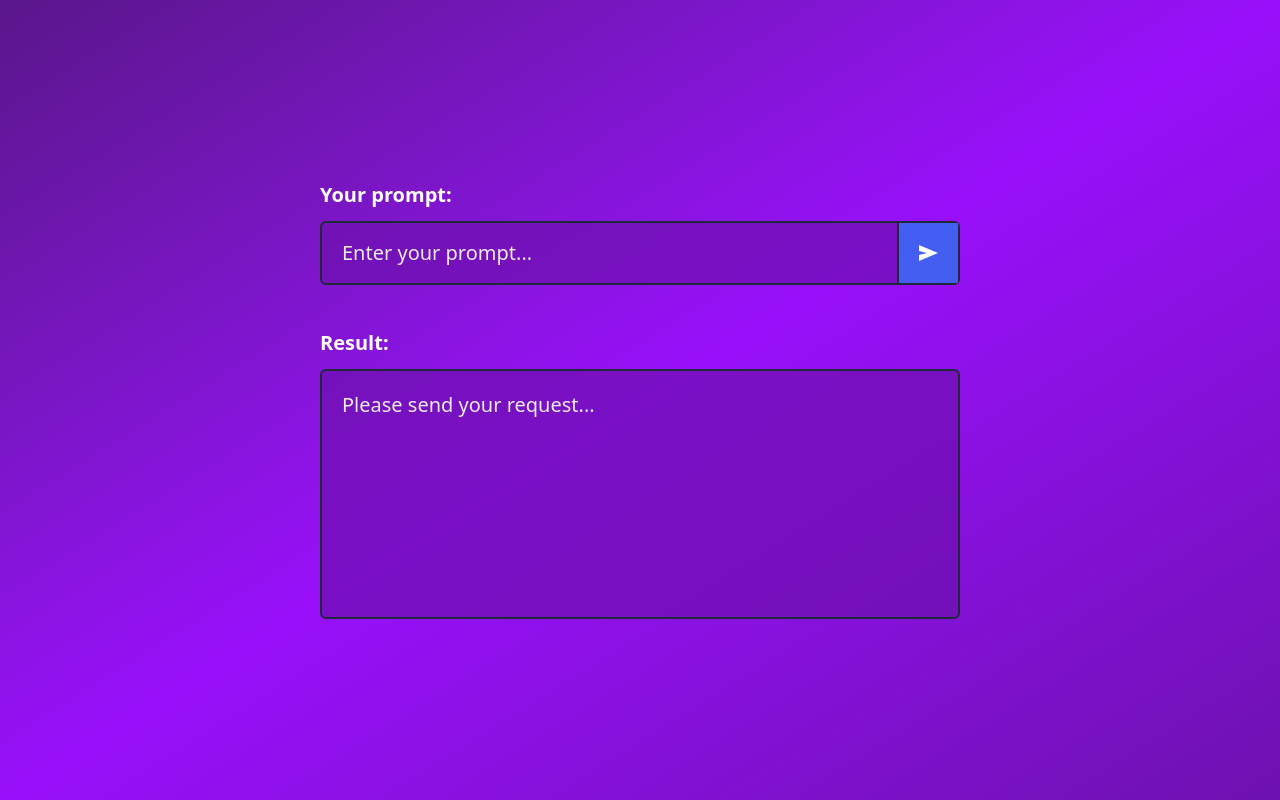
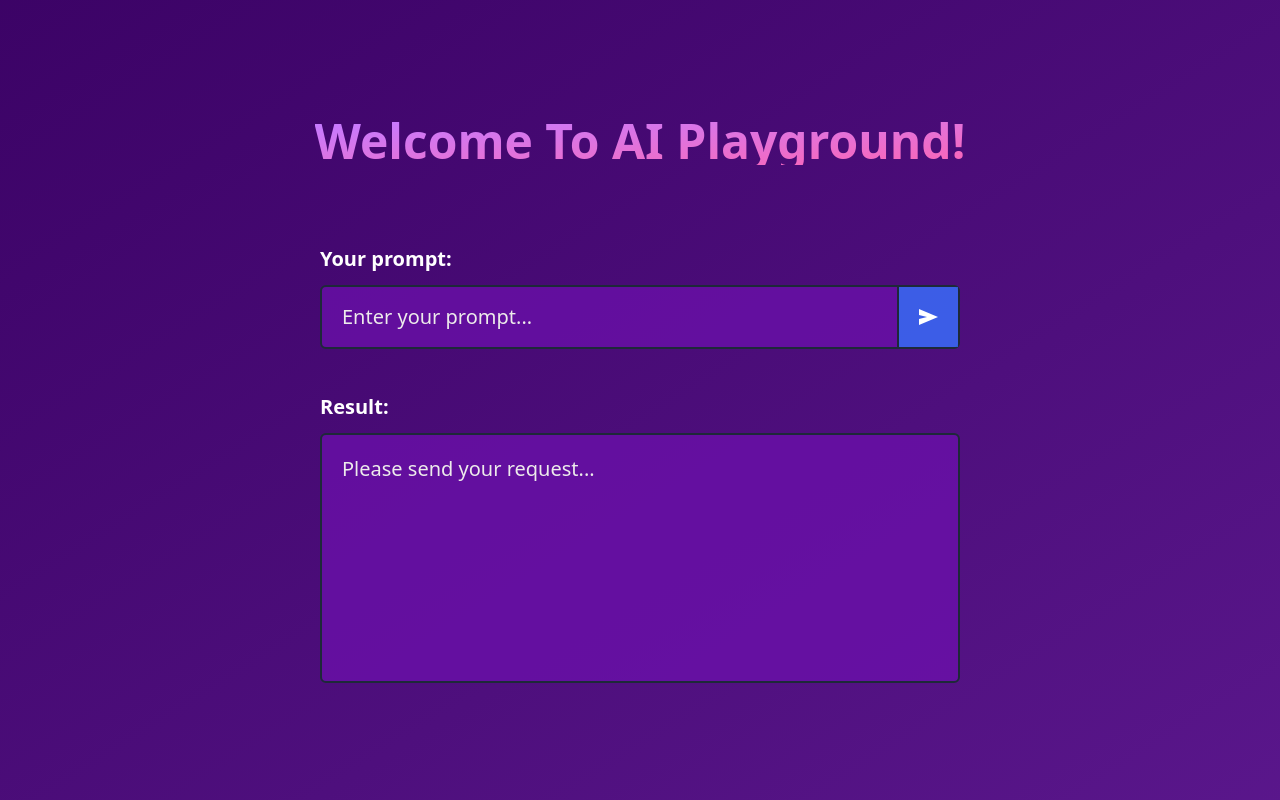
Before and after one commit to Riviets/ai-playground, a React (Vite) app: page / in a window 1280 px wide. Built offline with nearby package versions, Linux system fonts and the light colour scheme; no server answers; what @huggingface/inference would draw is missing.

Commit message:
Added Animated title

```diff
--- a/package.json
+++ b/package.json
@@ -10,10 +10,12 @@
     "preview": "vite preview"
   },
   "dependencies": {
+    "@gsap/react": "^2.1.2",
     "@hookform/resolvers": "^5.1.1",
     "@huggingface/inference": "^4.0.2",
     "@tailwindcss/vite": "^4.1.8",
     "form": "^0.2.5",
+    "gsap": "^3.13.0",
     "react": "^19.1.0",
     "react-dom": "^19.1.0",
     "react-hook-form": "^7.57.0",
--- a/src/App.jsx
+++ b/src/App.jsx
@@ -1,9 +1,15 @@
 import ChatPromptBox from "./components/ChatPromptBox";
+import AnimatedTitle from "./components/AnimatedTitle";
 
 function App() {
   return (
-    <div className="bg-gradient-to-br from-purple-900 via-purple-600 to-purple-800">
-      <ChatPromptBox />
+    <div className="bg-gradient-to-br from-purple-950 to-purple-900">
+      <div className="h-screen flex-center flex-col">
+        <AnimatedTitle className={"mb-10 sm:mb-20 "}>
+          Welcome To AI Playground!
+        </AnimatedTitle>
+        <ChatPromptBox />
+      </div>
     </div>
   );
 }
--- /dev/null
+++ b/src/components/AnimatedTitle.jsx
@@ -0,0 +1,24 @@
+import gsap from "gsap";
+import { useGSAP } from "@gsap/react";
+import { useRef } from "react";
+
+const AnimatedTitle = ({ className, children }) => {
+  const titleRef = useRef();
+  useGSAP(() => {
+    gsap.from(titleRef.current, {
+      opacity: 0,
+      x: -100,
+      duration: 1,
+    });
+  });
+  return (
+    <p
+      ref={titleRef}
+      className={`${className} text-3xl sm:text-5xl font-bold bg-gradient-to-br from-purple-400 to-pink-400 bg-clip-text text-transparent text-center cursor-default`}
+    >
+      {children}
+    </p>
+  );
+};
+
+export default AnimatedTitle;
--- a/src/components/ChatPromptBox.jsx
+++ b/src/components/ChatPromptBox.jsx
@@ -9,7 +9,6 @@ const ChatPromptBox = () => {
   const [error, setError] = useState(null);
 
   return (
-    <div className="h-screen flex-center flex-col">
     <div className="w-full max-w-[85%] md:max-w-[70%] lg:max-w-[50%] flex flex-col">
       <PromptInput
         setResponse={setResponse}
@@ -36,7 +35,6 @@ const ChatPromptBox = () => {
         )}
       </div>
     </div>
-    </div>
   );
 };
 
```
Also changed, not shown: 1 other file (tests, documents, lock files or other folders). Lines whose indentation alone changed are shown as unchanged.
